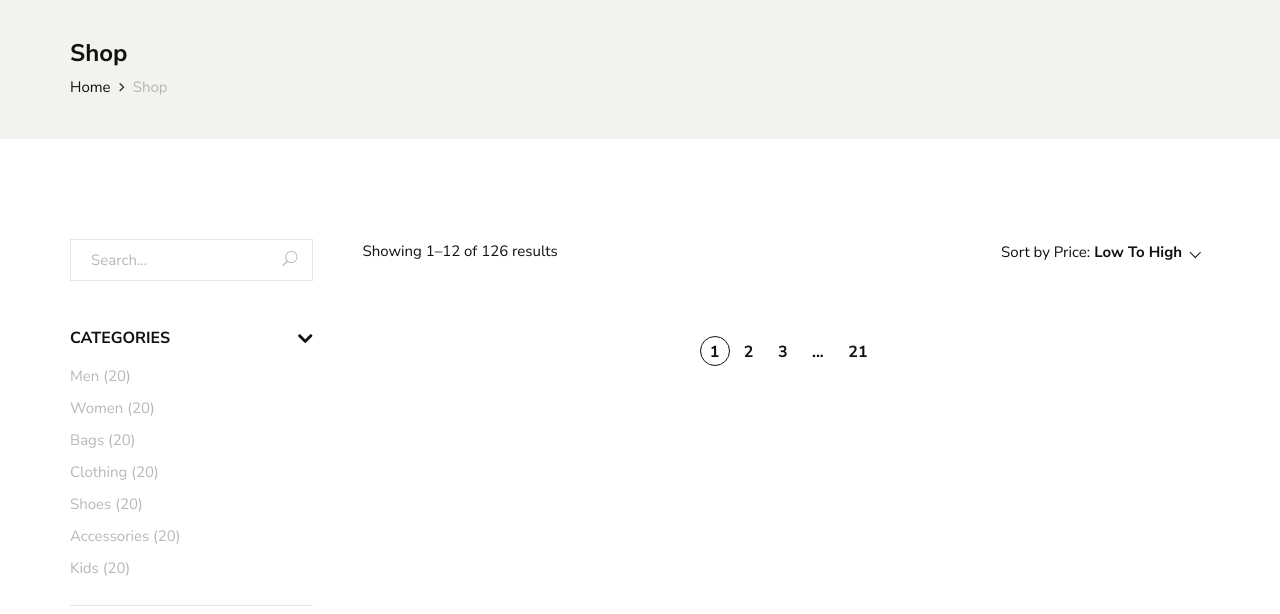
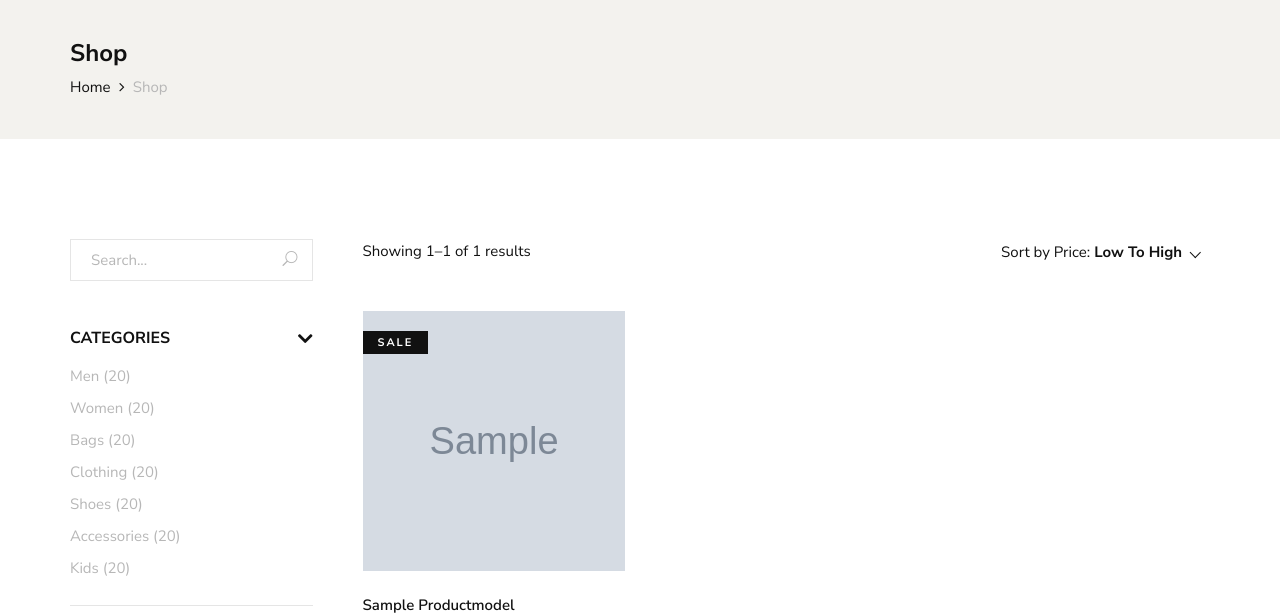
Before and after one commit to lifeisgoo/online_shop, a Django app: page /shop/ in a window 1280 px wide. Shown: the part 132-746 px from the top of the page. Run offline with Django 4.2, Linux system fonts and the light colour scheme; tables that the repository leaves empty hold one stand-in row (values such as "Sample post"); grey boxes marked "Sample" are stand-in pictures; some libraries are stand-ins or nearby versions.

Commit message:
added pagination

```diff
--- a/shop/views.py
+++ b/shop/views.py
@@ -1,10 +1,11 @@
 from django.shortcuts import render
-from django.views.generic import TemplateView
+from django.views.generic import ListView
 from .models import ProductModel
 
 
-class ShopView(TemplateView):
+class ShopView(ListView):
     template_name = 'shop.html'
+    paginate_by = 3
 
     def get_queryset(self):
         return ProductModel.objects.all()
--- a/templates/shop.html
+++ b/templates/shop.html
@@ -30,7 +30,7 @@
                         <div class="row">
                             <div class="col-lg-6 col-md-6 col-sm-6">
                                 <div class="shop__product__option__left">
-                                    <p>Showing 1–12 of 126 results</p>
+                                    <p>Showing {{ page_obj.start_index }}–{{ page_obj.end_index }} of {{ page_obj.paginator.count }} results</p>
                                 </div>
                             </div>
                             <div class="col-lg-6 col-md-6 col-sm-6">
@@ -96,11 +96,9 @@
                     <div class="row">
                         <div class="col-lg-12">
                             <div class="product__pagination">
-                                <a class="active" href="#">1</a>
-                                <a href="#">2</a>
-                                <a href="#">3</a>
-                                <span>...</span>
-                                <a href="#">21</a>
+                                {% for page in page_obj.paginator.page_range %}
+                                    <a class="{% if page == page_obj.number %}active{% endif %}" href="?page={{ page }}">{{ page }}</a>
+                                {% endfor %}
                             </div>
                         </div>
                     </div>
```
